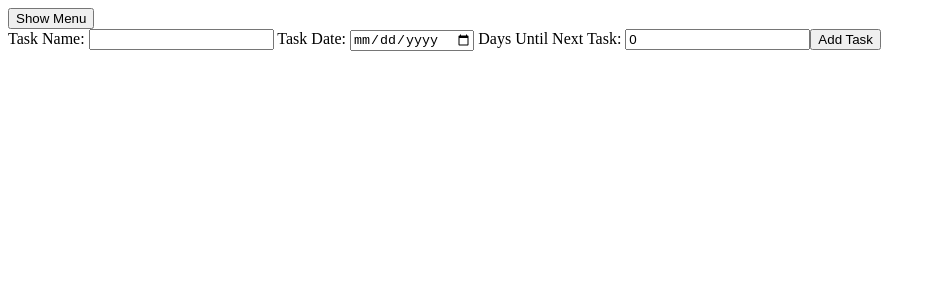
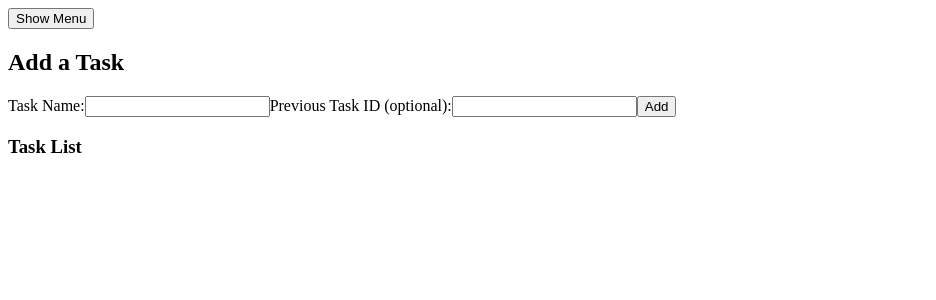
Before and after one commit to info7tik/courgeetpois, an Angular app: page /task-editor in a window 1280 px wide. Shown: the top 300 px of the page, without its empty margins (0-936 px from the left). Built offline with nearby package versions, Linux system fonts and the light colour scheme.

Commit message:
try to sort the tasks

```diff
--- a/src/app/menu/menu.component.html
+++ b/src/app/menu/menu.component.html
@@ -4,6 +4,7 @@
     <ul>
         <li><a routerLink="/seed-list" (click)="toggleMenu()">Liste des graines</a></li>
         <li><a routerLink="/task-list" (click)="toggleMenu()">Liste des tâches</a></li>
+        <hr>
         <li><a routerLink="/seed-editor" (click)="toggleMenu()">Ajout de graines</a></li>
         <li><a routerLink="/task-editor" (click)="toggleMenu()">Ajout de tâches</a></li>
     </ul>
--- a/src/app/task-editor/task-editor.component.css
+++ b/src/app/task-editor/task-editor.component.css
@@ -0,0 +1,11 @@
+.message {
+    margin-top: 10px;
+    color: green;
+    font-weight: bold;
+}
+
+.error-message {
+    margin-top: 10px;
+    color: red;
+    font-weight: bold;
+}
--- a/src/app/task-editor/task-editor.component.html
+++ b/src/app/task-editor/task-editor.component.html
@@ -1,15 +1,24 @@
-<form (ngSubmit)="onSubmit()">
-    <label>
-      Task Name:
-      <input type="text" [(ngModel)]="task.name" name="name" required>
-    </label>
-    <label>
-      Task Date:
-      <input type="date" [(ngModel)]="task.date" name="date" required>
-    </label>
-    <label>
-      Days Until Next Task:
-      <input type="number" [(ngModel)]="task.daysUntilNextTask" name="daysUntilNextTask" required>
-    </label>
-    <button type="submit">Add Task</button>
-  </form>
+<div>
+    <h2>Add a Task</h2>
+    <form (ngSubmit)="onSubmit()">
+        <label for="taskName">Task Name:</label>
+        <input type="text" id="taskName" [(ngModel)]="taskName" name="taskName" required>
+        <label for="previousTaskId">Previous Task ID (optional):</label>
+        <input type="number" id="previousTaskId" [(ngModel)]="previousTaskId" name="previousTaskId">
+        <button type="submit">{{ selectedTaskId ? 'Update' : 'Add' }}</button>
+    </form>
+
+    <div *ngIf="message" class="message">{{ message }}</div>
+    <div *ngIf="errorMessage" class="error-message">{{ errorMessage }}</div>
+
+    <h3>Task List</h3>
+    <ul>
+        <ng-container *ngFor="let task of tasks">
+            <li (click)="loadTask(task)" style="cursor: pointer;">
+                <strong>Previous Task ID: {{ task.previousTaskId }}</strong>
+                <br>
+                {{ task.id }}: {{ task.name }}
+            </li>
+        </ng-container>
+    </ul>
+</div>
--- a/src/app/task-editor/task-editor.component.ts
+++ b/src/app/task-editor/task-editor.component.ts
@@ -8,23 +8,65 @@ import { TaskService } from '../task.service';
     styleUrl: './task-editor.component.css'
 })
 export class TaskEditorComponent {
-    task: Task = {
-        id: 0,
-        name: '',
-        date: new Date(),
-        daysUntilNextTask: 0
-    };
+    taskName: string = '';
+    previousTaskId: number | undefined;
+    tasks: Task[] = [];
+    message: string = '';
+    errorMessage: string = '';
+    selectedTaskId: number | null = null;
 
-    constructor(private taskService: TaskService) { }
+    constructor(private taskService: TaskService) {
+        this.tasks = this.taskService.getTasks();
+    }
 
     onSubmit(): void {
-        this.task.id = Date.now();
-        this.taskService.addTask(this.task);
-        this.task = {
-            id: 0,
-            name: '',
-            date: new Date(),
-            daysUntilNextTask: 0
-        };
+        if (this.taskName.trim()) {
+            if (this.previousTaskId !== undefined && this.tasks.some(task => task.previousTaskId === this.previousTaskId && task.id !== this.selectedTaskId)) {
+                this.showErrorMessage('A task with the same previous task ID already exists.');
+                return;
+            }
+
+            const updatedTask: Task = {
+                id: this.selectedTaskId ?? this.taskService.getNextId(),
+                name: this.taskName,
+                previousTaskId: this.previousTaskId
+            };
+
+            if (this.selectedTaskId) {
+                // Update existing task
+                this.taskService.updateTask(updatedTask);
+            } else {
+                // Add new task
+                this.taskService.addTask(updatedTask);
+            }
+
+            this.tasks = this.taskService.getSortedTasks();
+            this.taskName = '';
+            this.previousTaskId = undefined;
+            this.selectedTaskId = null;
+            this.showMessage('Task added/updated successfully!');
+        }
     }
+
+    loadTask(task: Task): void {
+        this.taskName = task.name;
+        this.previousTaskId = task.previousTaskId;
+        this.selectedTaskId = task.id;
+    }
+
+    showMessage(message: string): void {
+        this.message = message;
+        setTimeout(() => {
+            this.message = '';
+        }, 3000); // The message will disappear after 3 seconds
+    }
+
+    showErrorMessage(errorMessage: string): void {
+        this.errorMessage = errorMessage;
+        this.message = '';
+        setTimeout(() => {
+          this.errorMessage = '';
+        }, 3000); // The error message will disappear after 3 seconds
+      }
+
 }
--- a/src/app/task-list/task-list.component.css
+++ b/src/app/task-list/task-list.component.css
@@ -0,0 +1,5 @@
+.message {
+    margin-top: 10px;
+    color: green;
+    font-weight: bold;
+  }
--- a/src/app/task-list/task-list.component.html
+++ b/src/app/task-list/task-list.component.html
@@ -1,6 +1,10 @@
-<ul>
-    <li *ngFor="let task of tasks">
-      {{ task.name }} - {{ task.date | date }}
-      <button (click)="deleteTask(task.id)">Delete</button>
-    </li>
-  </ul>
+<div>
+    <h3>Task List</h3>
+    <ul>
+        <li *ngFor="let task of tasks">
+            {{ task.id }}: {{ task.name }}
+            <span *ngIf="task.previousTaskId">(Previous Task ID: {{ task.previousTaskId }})</span>
+            <button (click)="deleteTask(task.id)">delete</button>
+        </li>
+    </ul>
+</div>
--- a/src/app/task-list/task-list.component.ts
+++ b/src/app/task-list/task-list.component.ts
@@ -8,7 +8,10 @@ import { TaskService } from '../task.service';
     styleUrl: './task-list.component.css'
 })
 export class TaskListComponent implements OnInit {
+    taskName: string = '';
+    previousTaskId: number | undefined;
     tasks: Task[] = [];
+    message: string = '';
 
     constructor(private taskService: TaskService) { }
 
--- a/src/app/task.service.ts
+++ b/src/app/task.service.ts
@@ -2,34 +2,66 @@ import { Injectable } from '@angular/core';
 import { Task } from './task';
 
 @Injectable({
-  providedIn: 'root'
+    providedIn: 'root'
 })
 export class TaskService {
-    private tasks: Task[] = [];
+    private tasks: Map<number, Task> = new Map();
+    private storageKey = 'tasks';
 
     constructor() {
-      const storedTasks = localStorage.getItem('tasks');
-      if (storedTasks) {
-        this.tasks = JSON.parse(storedTasks);
-      }
+        this.loadTasksFromLocalStorage();
     }
 
+
     getTasks(): Task[] {
-      return this.tasks;
+        return Array.from(this.tasks.values());
     }
 
     addTask(task: Task): void {
-      this.tasks.push(task);
-      this.tasks.sort((a, b) => a.date.getTime() - b.date.getTime());
-      this.saveTasks();
+        this.tasks.set(task.id, task);
+        this.saveTasksToLocalStorage();
+    }
+
+    updateTask(task: Task): void {
+        if (this.tasks.has(task.id)) {
+            this.tasks.set(task.id, task);
+            this.saveTasksToLocalStorage();
+        }
     }
 
     deleteTask(id: number): void {
-      this.tasks = this.tasks.filter(task => task.id !== id);
-      this.saveTasks();
+        if (this.tasks.has(id)) {
+            this.tasks.delete(id)
+        }
+        this.saveTasksToLocalStorage();
     }
 
-    private saveTasks(): void {
-      localStorage.setItem('tasks', JSON.stringify(this.tasks));
+    getNextId(): number {
+        const ids = Array.from(this.tasks.keys());
+        return ids.length > 0 ? Math.max(...ids) + 1 : 1;
     }
-  }
+
+    getSortedTasks(): Task[] {
+        const tasksWithoutPrevious = Array.from(this.tasks.values()).filter(task => task.previousTaskId === undefined);
+        const tasksWithPrevious = Array.from(this.tasks.values()).filter(task => task.previousTaskId !== undefined);
+
+        return [...tasksWithoutPrevious, ...this.topologicalSort(tasksWithPrevious)];
+    }
+
+    private topologicalSort(tasks: Task[]): Task[] {
+        return tasks;
+    }
+
+    private loadTasksFromLocalStorage(): void {
+        const storedTasks = localStorage.getItem(this.storageKey);
+        if (storedTasks) {
+            const tasksArray = JSON.parse(storedTasks) as Task[];
+            tasksArray.forEach(task => this.tasks.set(task.id, task));
+        }
+    }
+
+    private saveTasksToLocalStorage(): void {
+        const tasksArray = Array.from(this.tasks.values());
+        localStorage.setItem(this.storageKey, JSON.stringify(tasksArray));
+    }
+}
--- a/src/app/task.ts
+++ b/src/app/task.ts
@@ -1,6 +1,5 @@
 export interface Task {
     id: number;
     name: string;
-    date: Date;
-    daysUntilNextTask: number;
-  }
+    previousTaskId?: number;
+}
```
Lines whose indentation alone changed are shown as unchanged.
